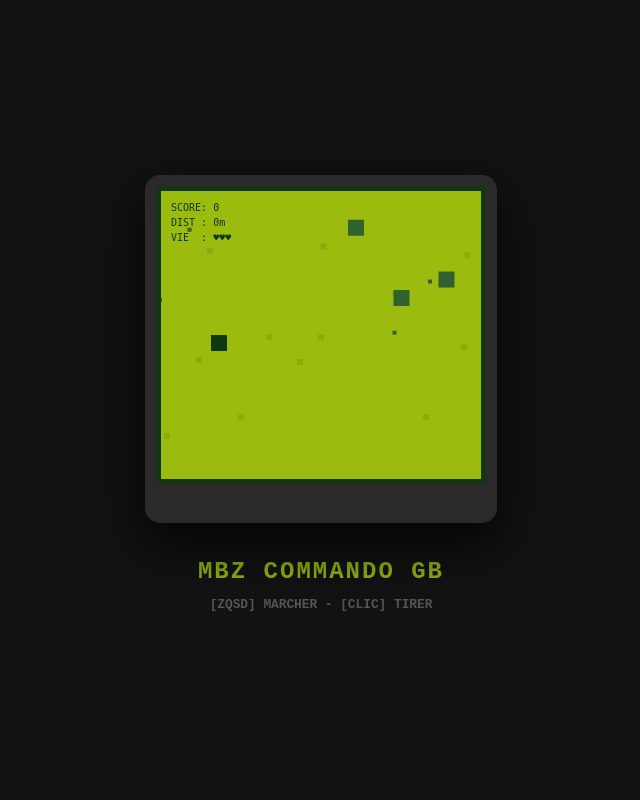
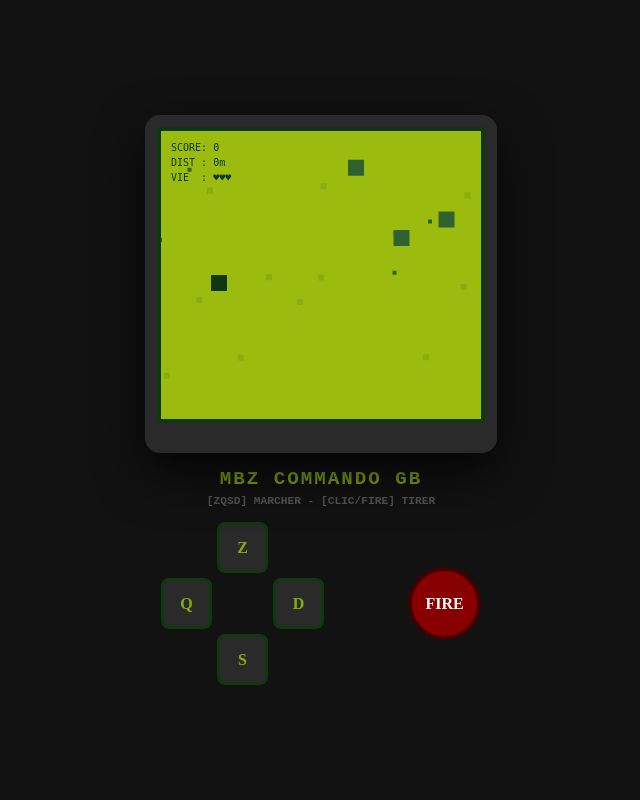
Before and after one commit to enochnumbi062-gif/Mbz-Commando-GB, a Flask app: page / in a window 1280 px wide. Shown: the whole page, without its empty margins (319-959 px from the left). Run offline with Flask 3, Linux system fonts and the light colour scheme.

Commit message:
Update index.html

```diff
--- a/templates/index.html
+++ b/templates/index.html
@@ -2,7 +2,7 @@
 <html lang="fr">
 <head>
     <meta charset="UTF-8">
-    <meta name="viewport" content="width=device-width, initial-scale=1.0">
+    <meta name="viewport" content="width=device-width, initial-scale=1.0, maximum-scale=1.0, user-scalable=no">
     <title>Mbz Commando GB</title>
     <style>
         /* Design de la console et ambiance CRT */
@@ -15,30 +15,95 @@
             height: 100vh;
             margin: 0;
             overflow: hidden;
+            touch-action: manipulation; /* Optimise le tactile */
         }
+
         .game-container {
             border: 12px solid #2a2a2a;
-            border-bottom-width: 40px; /* Simule le bas d'une GameBoy */
+            border-bottom-width: 30px; /* Hybride entre les deux versions */
             border-radius: 15px;
             background: #9bbc0f;
             box-shadow: 0 20px 50px rgba(0,0,0,0.8);
             position: relative;
         }
+
         canvas {
             border: 4px solid #0f380f;
             image-rendering: pixelated;
             display: block;
+            max-width: 90vw; /* Adaptabilité mobile */
         }
+
         .ui-overlay {
             color: #8bac0f;
             font-family: 'Courier New', monospace;
-            margin-top: 15px;
+            margin-top: 10px;
             text-align: center;
             text-transform: uppercase;
             font-weight: bold;
         }
-        h2 { margin-bottom: 5px; letter-spacing: 2px; }
-        p { color: #555; font-size: 0.8em; }
+
+        h2 { margin: 5px 0; letter-spacing: 2px; font-size: 1.2em; }
+        p { color: #555; font-size: 0.7em; margin: 0; }
+
+        /* --- CONTROLES MOBILES (DPAD + FIRE) --- */
+        .mobile-controls {
+            display: grid;
+            grid-template-columns: 1fr 1fr 1fr;
+            gap: 10px;
+            margin-top: 15px;
+            width: 320px;
+        }
+
+        .dpad {
+            display: grid;
+            grid-template-areas:
+                ". up ."
+                "left . right"
+                ". down .";
+            gap: 5px;
+        }
+
+        .btn {
+            background: #2a2a2a;
+            color: #8bac0f;
+            border: 3px solid #0f380f;
+            border-radius: 8px;
+            width: 45px;
+            height: 45px;
+            display: flex;
+            align-items: center;
+            justify-content: center;
+            font-weight: bold;
+            user-select: none;
+            cursor: pointer;
+        }
+
+        .btn:active { background: #0f380f; color: #9bbc0f; }
+
+        #btn-up { grid-area: up; }
+        #btn-down { grid-area: down; }
+        #btn-left { grid-area: left; }
+        #btn-right { grid-area: right; }
+
+        .action-zone {
+            display: flex;
+            align-items: center;
+            justify-content: flex-end;
+            grid-column: 3;
+        }
+
+        .btn-fire {
+            width: 65px;
+            height: 65px;
+            border-radius: 50%;
+            background: #800; /* Bouton B/A retro */
+            color: white;
+            font-size: 1em;
+            border: 4px solid #400;
+        }
+
+        .btn-fire:active { background: #500; }
     </style>
 </head>
 <body>
@@ -49,7 +114,19 @@
 
     <div class="ui-overlay">
         <h2>MBZ COMMANDO GB</h2>
-        <p>[ZQSD] Marcher - [CLIC] Tirer</p>
+        <p>[ZQSD] Marcher - [CLIC/FIRE] Tirer</p>
+    </div>
+
+    <div class="mobile-controls">
+        <div class="dpad">
+            <div class="btn" id="btn-up">Z</div>
+            <div class="btn" id="btn-left">Q</div>
+            <div class="btn" id="btn-right">D</div>
+            <div class="btn" id="btn-down">S</div>
+        </div>
+        <div></div> <div class="action-zone">
+            <div class="btn btn-fire" id="btn-fire">FIRE</div>
+        </div>
     </div>
 
     <script src="{{ url_for('static', filename='js/engine.js') }}?v={{ version }}"></script>
```
